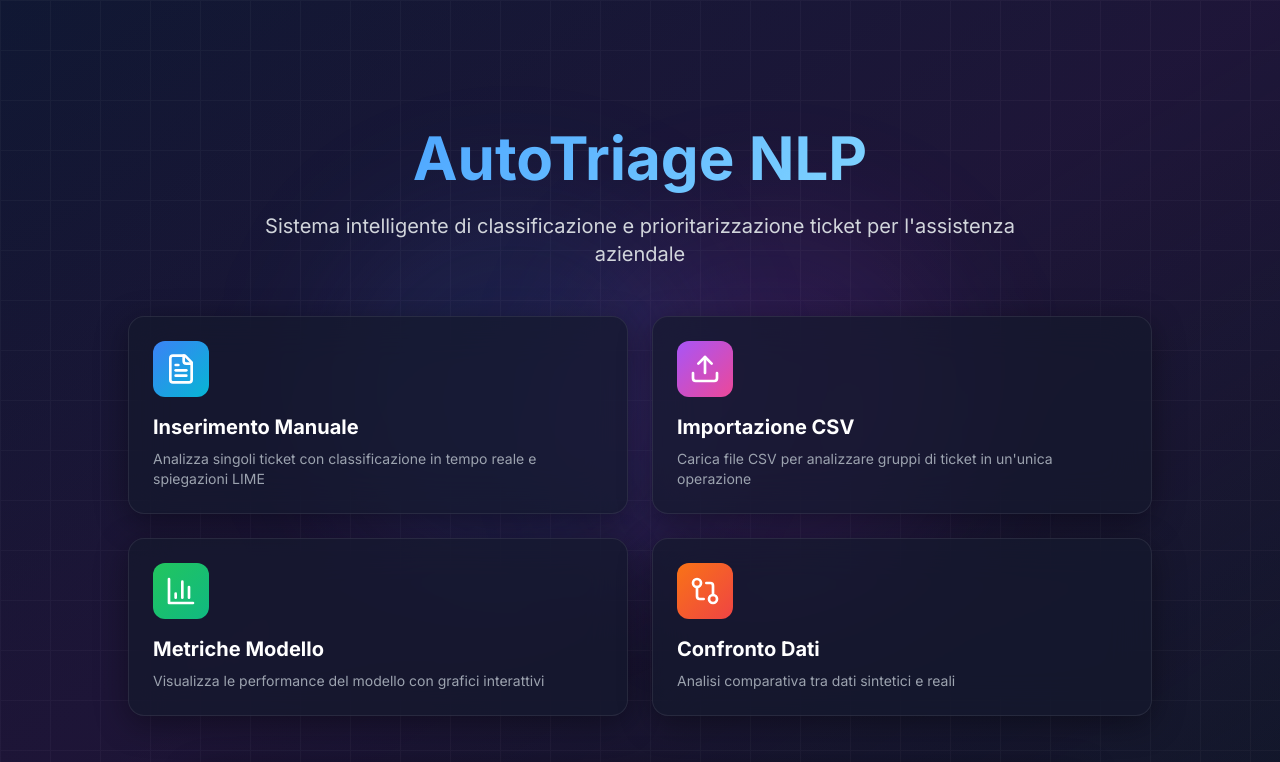
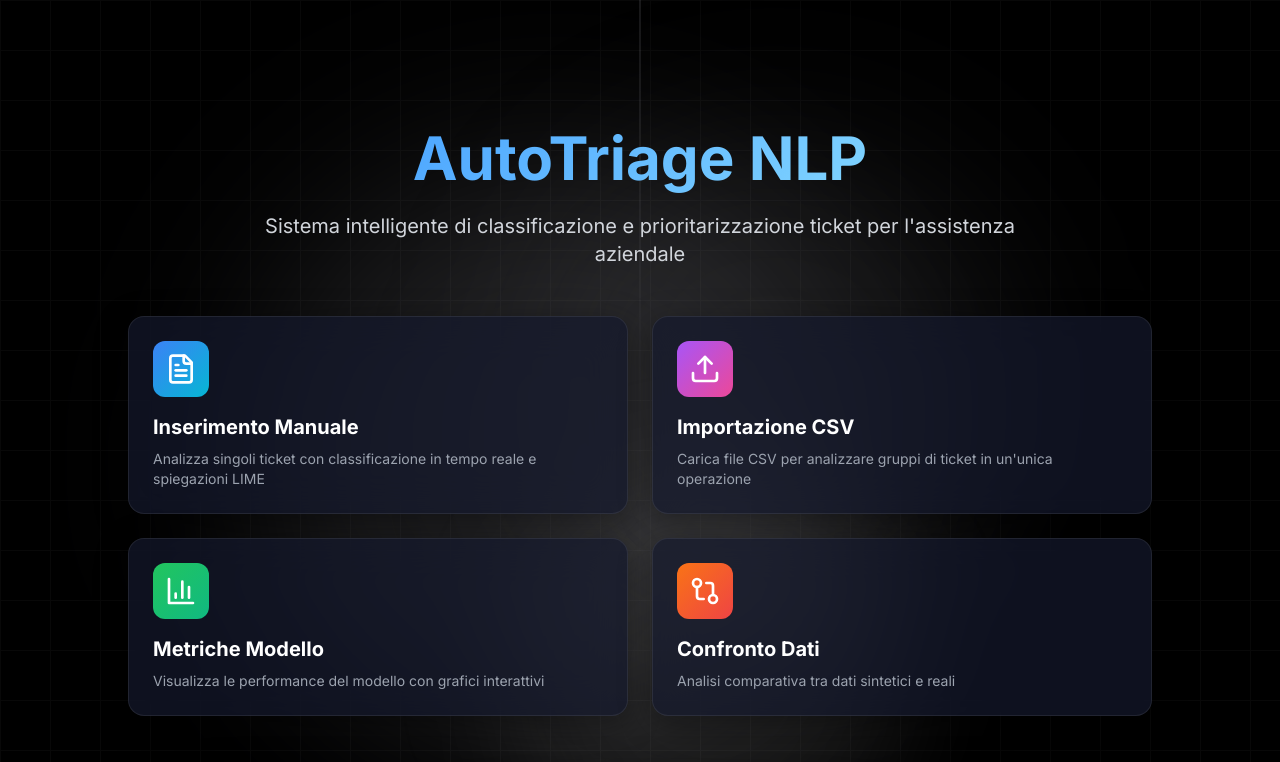
Before and after one commit to dipaoloalex-dev/AutoTriageNLP, a Next.js app in the folder frontend/: page / in a window 1280 px wide. Shown: the top 762 px of the page. Built offline with nearby package versions, Linux system fonts and the light colour scheme.

Commit message:
Aggiorna stili globali: modifica il background e il colore del testo in globals.css; rivedi commenti e descrizioni in layout.tsx

```diff
--- a/frontend/src/app/globals.css
+++ b/frontend/src/app/globals.css
@@ -64,9 +64,9 @@
 /* ======================================== */
 @layer base {
   body {
-    @apply bg-background text-foreground;
     font-family: 'Inter', -apple-system, BlinkMacSystemFont, 'Segoe UI', 'Roboto', sans-serif;
-    background: linear-gradient(135deg, #0D101E 0%, #14192D 100%);
+    background: #000000;
+    color: #ffffff;
     min-height: 100vh;
   }
 
--- a/frontend/src/app/layout.tsx
+++ b/frontend/src/app/layout.tsx
@@ -7,7 +7,7 @@
  * Definisce:
  * - Metadata SEO
  * - Font (Inter)
- * - Background effects
+ * - Background nero con griglia, linea e gradient
  * - Struttura HTML
  * - Footer comune
  */
@@ -19,7 +19,6 @@ import "./globals.css";
 // ========================================
 // CONFIGURAZIONE FONT
 // ========================================
-// Font Inter di Google Fonts (ottimizzato per UI)
 const inter = Inter({ subsets: ["latin"] });
 
 // ========================================
@@ -42,17 +41,9 @@ export default function RootLayout({
     <html lang="it" className="dark">
       <body className={inter.className + " min-h-screen flex flex-col"}>
         {/* ----------------------------------------
-            SFONDO ANIMATO
-            ----------------------------------------
-            Layer con effetti visivi di sfondo:
-            - Gradient overlay
-            - Grid pattern
-            - Glow effects
-          */}
+            SFONDO NERO CON GRIGLIA, LINEA E GLOW
+            ---------------------------------------- */}
         <div className="fixed inset-0 -z-10 overflow-hidden">
-          {/* Gradient overlay: sfumatura blu-viola */}
-          <div className="absolute inset-0 bg-gradient-to-br from-blue-900/20 via-purple-900/20 to-transparent" />
-
           {/* Grid pattern: griglia sottile */}
           <div
             className="absolute inset-0 opacity-[0.03]"
@@ -63,9 +54,13 @@ export default function RootLayout({
             }}
           />
 
-          {/* Glow effects: cerchi sfumati decorativi */}
-          <div className="absolute top-1/4 left-1/4 w-96 h-96 bg-blue-500/10 rounded-full blur-3xl" />
-          <div className="absolute bottom-1/4 right-1/4 w-96 h-96 bg-purple-500/10 rounded-full blur-3xl" />
+          {/* Vertical accent line centrale */}
+          <div className="absolute left-1/2 top-0 -translate-x-1/2 h-full w-px bg-gradient-to-b from-zinc-400/30 via-zinc-500/5 to-transparent" />
+
+          {/* Radial glow circles */}
+          <div className="absolute top-[20%] left-[20%] w-[600px] h-[600px] bg-zinc-400/20 rounded-full blur-[100px]" />
+          <div className="absolute bottom-[20%] right-[20%] w-[500px] h-[500px] bg-zinc-500/15 rounded-full blur-[80px]" />
+          <div className="absolute top-[60%] left-[40%] w-[400px] h-[400px] bg-zinc-300/10 rounded-full blur-[60px]" />
         </div>
 
         {/* ----------------------------------------
@@ -73,16 +68,13 @@ export default function RootLayout({
             ---------------------------------------- */}
         <div className="relative flex-1 flex flex-col">
           <main className="pt-20 pb-8 flex-1 min-h-[calc(100vh-12rem)]">
-            {/* children = pagina corrente (Next.js 13+ App Router) */}
             {children}
           </main>
         </div>
 
         {/* ----------------------------------------
             FOOTER
-            ----------------------------------------
-            Footer comune a tutte le pagine con info autore.
-          */}
+            ---------------------------------------- */}
         <footer className="relative border-t border-white/10 py-6 flex-shrink-0">
           <div className="container-custom text-center text-sm text-gray-400">
             <p>© 2026 AutoTriage NLP - Project Work Universitario</p>
```
